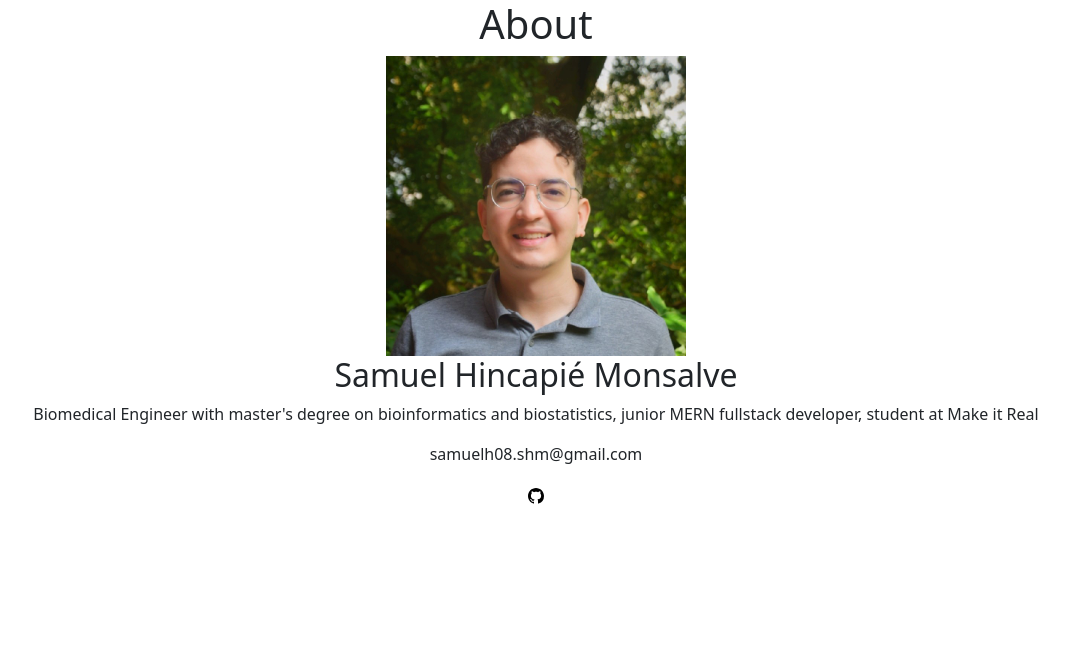
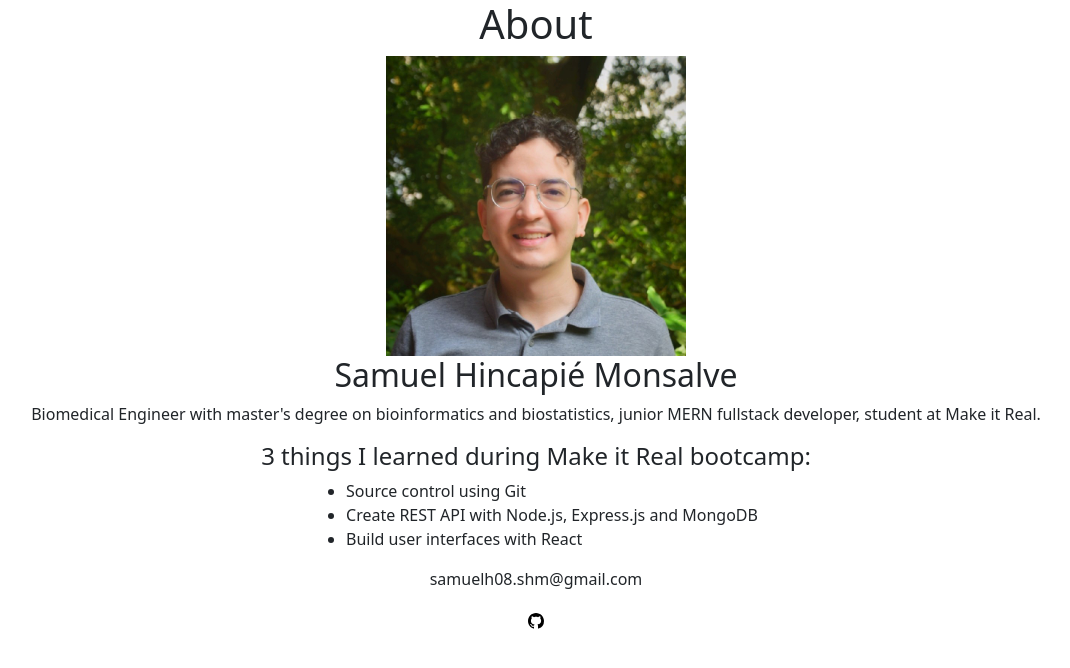
Before and after one commit to samuelh08/fake-store, a React (Create React App) app: page /about in a window 1280 px wide. Shown: the top 668 px of the page, without its empty margins (104-1174 px from the left). Built offline with nearby package versions, Linux system fonts and the light colour scheme.

Commit message:
Add more info and change link to a

```diff
--- a/src/pages/About.js
+++ b/src/pages/About.js
@@ -1,5 +1,4 @@
 import React from 'react';
-import { Link } from 'react-router-dom';
 import photo from '../photo.jpeg';
 
 export default function About() {
@@ -12,10 +11,16 @@ export default function About() {
         <p>
           Biomedical Engineer with master's degree on bioinformatics and
           biostatistics, junior MERN fullstack developer, student at Make it
-          Real
+          Real.
         </p>
+        <h4>3 things I learned during Make it Real bootcamp:</h4>
+        <ul>
+          <li>Source control using Git</li>
+          <li>Create REST API with Node.js, Express.js and MongoDB</li>
+          <li>Build user interfaces with React</li>
+        </ul>
         <p>samuelh08.shm@gmail.com</p>
-        <Link to="https://github.com/samuelh08">
+        <a href="https://github.com/samuelh08">
           <svg
             xmlns="http://www.w3.org/2000/svg"
             viewBox="0 0 16 16"
@@ -27,7 +32,7 @@ export default function About() {
               d="M8 0C3.58 0 0 3.58 0 8c0 3.54 2.29 6.53 5.47 7.59.4.07.55-.17.55-.38 0-.19-.01-.82-.01-1.49-2.01.37-2.53-.49-2.69-.94-.09-.23-.48-.94-.82-1.13-.28-.15-.68-.52-.01-.53.63-.01 1.08.58 1.23.82.72 1.21 1.87.87 2.33.66.07-.52.28-.87.51-1.07-1.78-.2-3.64-.89-3.64-3.95 0-.87.31-1.59.82-2.15-.08-.2-.36-1.02.08-2.12 0 0 .67-.21 2.2.82.64-.18 1.32-.27 2-.27.68 0 1.36.09 2 .27 1.53-1.04 2.2-.82 2.2-.82.44 1.1.16 1.92.08 2.12.51.56.82 1.27.82 2.15 0 3.07-1.87 3.75-3.65 3.95.29.25.54.73.54 1.48 0 1.07-.01 1.93-.01 2.2 0 .21.15.46.55.38A8.013 8.013 0 0016 8c0-4.42-3.58-8-8-8z"
             ></path>
           </svg>
-        </Link>
+        </a>
       </div>
     </>
   );
```
